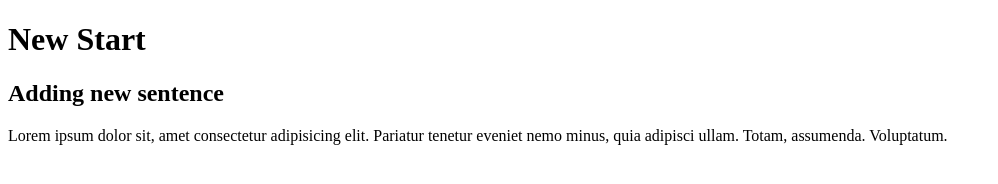
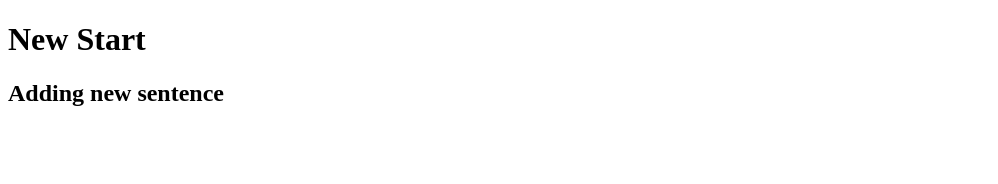
Before and after one commit to Sumedhk005/tasks, a plain HTML site: page index.html in a window 1280 px wide. Shown: the whole page, without its empty margins (0-998 px from the left). Drawn offline with Linux system fonts and the light colour scheme.

Commit message:
delete p

```diff
--- a/index.html
+++ b/index.html
@@ -13,6 +13,5 @@
 <body>
     <h1>New Start</h1>
      <h2>Adding new sentence</h2>
-    <p>Lorem ipsum dolor sit, amet consectetur adipisicing elit. Pariatur tenetur eveniet nemo minus, quia adipisci ullam. Totam, assumenda. Voluptatum.</p>
 </body>
 </html>
```
